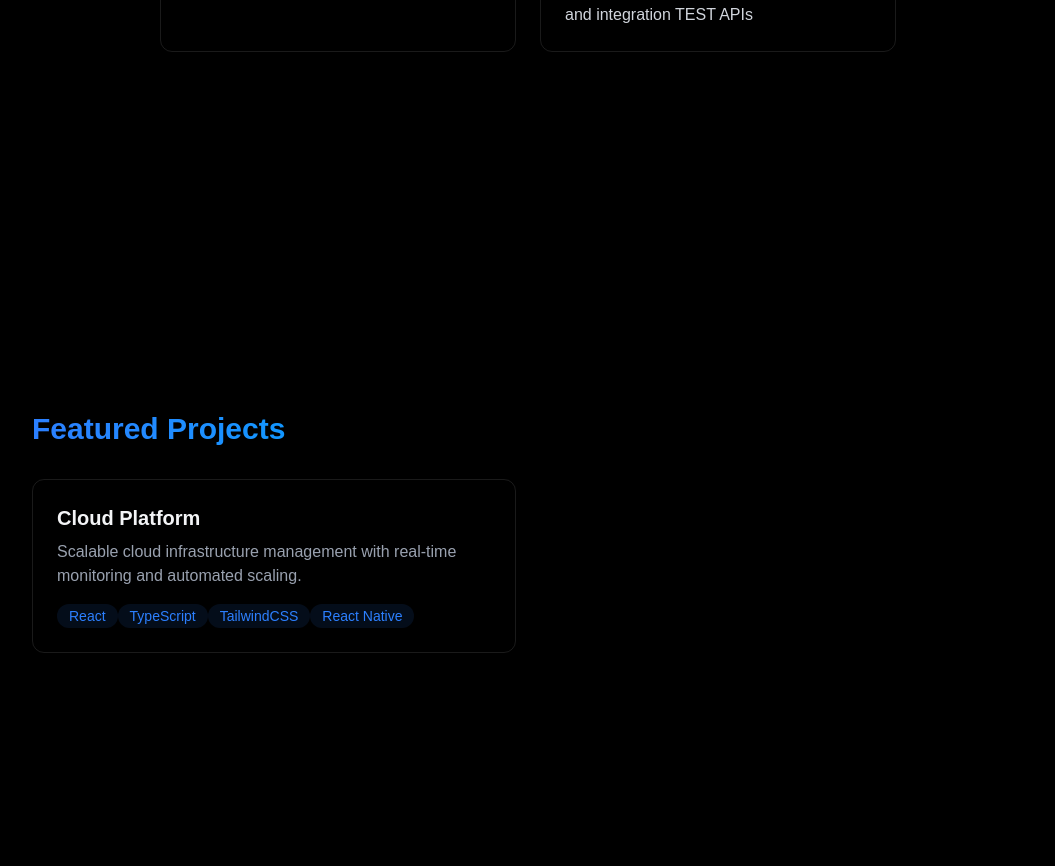
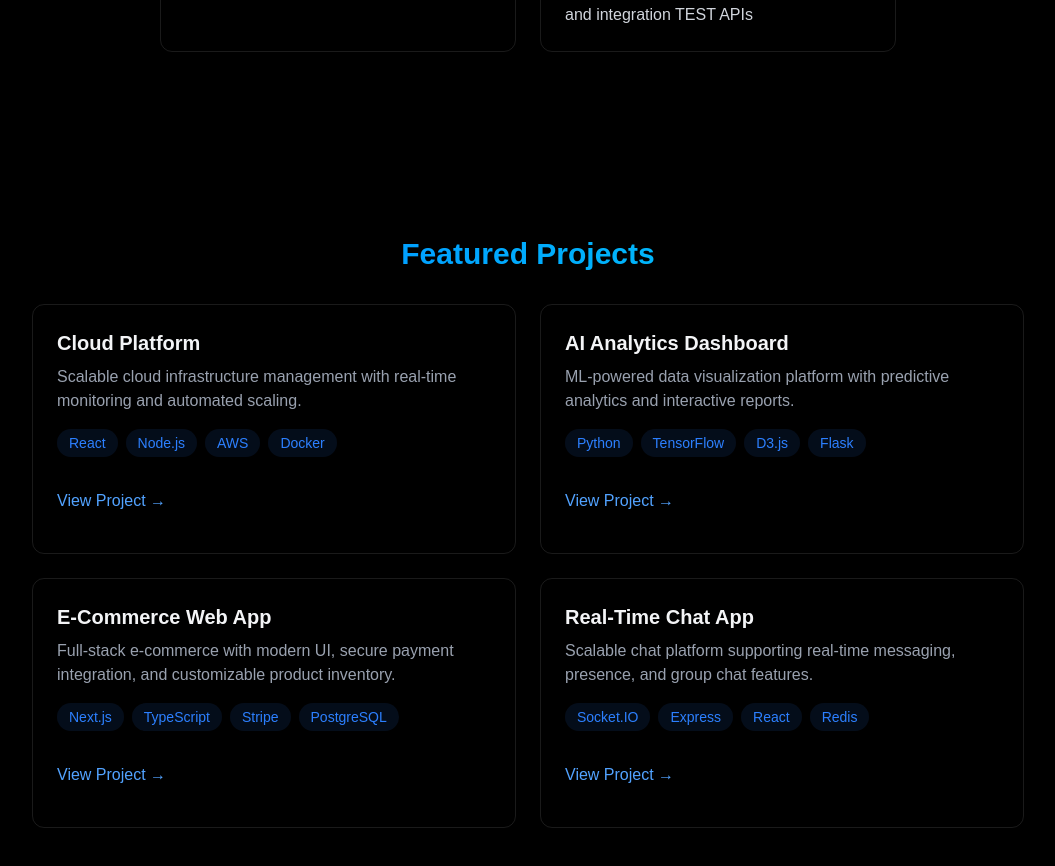
Before and after one commit to maundu55/portfolio, a React (Vite) app: page / in a window 1280 px wide. Shown: the part 1500-2366 px from the top of the page, without its empty margins (112-1167 px from the left). Built offline with nearby package versions, Linux system fonts and the light colour scheme.

Commit message:
add reveal animation effect

```diff
--- /dev/null
+++ b/src/components/RevealOnScroll.jsx
@@ -0,0 +1,26 @@
+import { useEffect, useRef } from "react";
+
+export const RevealOnScroll = ({ children }) => {
+  const ref = useRef(null);
+
+  useEffect(() => {
+    const observer = new IntersectionObserver(
+      ([entry]) => {
+        if (entry.isIntersecting) {
+          ref.current.classList.add("visible");
+        }
+      },
+      { threshold: 0.2, rootMargin: "0px 0px -50px 0px" }
+    );
+
+    if (ref.current) observer.observe(ref.current);
+
+    return () => observer.disconnect();
+  });
+
+  return (
+    <div ref={ref} className="reveal">
+      {children}
+    </div>
+  );
+};
--- a/src/components/sections/About.jsx
+++ b/src/components/sections/About.jsx
@@ -1,4 +1,4 @@
-import React from 'react'
+import { RevealOnScroll } from "../RevealOnScroll";
 
 const About = () => {
 
@@ -7,6 +7,7 @@
 
   return (
     <section id='about' className='min-h-screen flex items-center justify-center py-20'>
+        <RevealOnScroll>
         <div className='max-w-3xl mx-auto px-4'>
             <h2 className='text-3xl font-bold mb-8 bg-gradient-to-r from-blue-500 to-cyan-400 bg-clip-text text-transparent text-center'>About Me</h2>
 
@@ -66,6 +67,7 @@
                 </div>
         </div>
         </div>
+        </RevealOnScroll>
     </section>
   )
 }
--- a/src/components/sections/Home.jsx
+++ b/src/components/sections/Home.jsx
@@ -1,8 +1,10 @@
-import React from 'react'
+import {RevealOnScroll} from '../RevealOnScroll'
+
 
 const Home = () => {
   return (
     <section id='home' className='min-h-screen flex items-center justify-center relative'>
+      <RevealOnScroll>
       <div className='text-center z-10 px-4'>
         <h1 className='text-5xl md:text-7xl font-bold mb-6 bg-gradient-to-r from-blue-500 to-cyan-400 bg-clip-text text-transparent leading-right'>Hi, I'm Mary Maundu</h1>
         <p className='text-gray-400 text-lg mb-8 max-w-lg mx-auto'>
@@ -13,6 +15,7 @@
           <a href="#contact" className='border border-blue-500/50 text-blue-500 py-3 px-6 rounded font-medium transition-all duration-200 hover:-translate-y-0.5 hover:shadow-[0_0_15px_rgba(59, 130, 246, 0.2)] hover:bg-blue-500/10'>Contact Me</a>
         </div>
       </div>
+      </RevealOnScroll>
     </section>
   )
 }
--- a/src/components/sections/Projects.jsx
+++ b/src/components/sections/Projects.jsx
@@ -1,30 +1,169 @@
-import React from 'react'
+import { RevealOnScroll } from "../RevealOnScroll";
 
-const Projects = () => {
+ const Projects = () => {
   return (
-    <section id='projects' className='min-h-screen flex items-center justify-center py-20'>
-      <div className='max-w-5xl mx-auto px-4'>
-        <h2 className='text-3xl font-bold mb-8 bg-gradient-to-r from-blue-500 to-cyan-400 bg-clip-text text-transparent'>
-          Featured Projects
-        </h2>
-        <div className='grid grid-cols-1 md:grid-cols-2 gap-6'>
-            <div className='p-6 rounded-xl border border-white/10 hover:-translate-y-1 hover:border-blue-500/30 hover:shadow-[0_2px_8px_rgba(59, 130, 246,0.2)] transition'>
-              <h3 className='text-xl font-bold mb-2'>Cloud Platform</h3>
-              <p className='text-gray-400 mb-4'>
-                Scalable cloud infrastructure management with real-time monitoring and automated scaling.
+    <section
+      id="projects"
+      className="min-h-screen flex items-center justify-center py-20"
+    >
+      <RevealOnScroll>
+        <div className="max-w-5xl mx-auto px-4">
+          <h2 className="text-3xl font-bold mb-8 bg-gradient-to-r from-blue-500 to-cyan-400 bg-clip-text text-transparent text-center">
+            {" "}
+            Featured Projects
+          </h2>
+          <div className="grid grid-cols-1 md:grid-cols-2 gap-6">
+            <div className="p-6 rounded-xl border border-white/10 hover:-translate-y-1 hover:border-blue-500/30 hover:shadow-[0_2px_8px_rgba(59,130,246,0.2)] transition">
+              <h3 className="text-xl font-bold mb-2"> Cloud Platform</h3>
+              <p className="text-gray-400 mb-4">
+                Scalable cloud infrastructure management with real-time
+                monitoring and automated scaling.
               </p>
-              <div>
-                {['React', 'TypeScript', 'TailwindCSS', 'React Native'].map((tech, key)=>(
-                  <span key={key} className='bg-blue-500/10 text-blue-500 py-1 px-3 rounded-full text-sm hover:bg-blue-500/20 hover:shadow-[0_2px_8px_rgba(59, 130, 246,0.1)] transition-all'>
+              <div className="flex flex-wrap gap-2 mb-4">
+                {["React", "Node.js", "AWS", "Docker"].map((tech, key) => (
+                  <span
+                    key={key}
+                    className="bg-blue-500/10 text-blue-500 py-1 px-3 rounded-full text-sm hover:bg-blue-500/20
+                                    hover:shadow-[0_2px_8px_rgba(59,130,246,0.1)] transition-all
+                    "
+                  >
                     {tech}
                   </span>
                 ))}
               </div>
+
+              <div className="flex justify-between items-center">
+                <a
+                  href="#"
+                  className="text-blue-400 hover:text-blue-300 transition-colors my-4"
+                >
+                  View Project →
+                </a>
+              </div>
             </div>
+            <div
+              className="
+              glass p-6 rounded-xl border border-white/10
+              hover:-translate-y-1 hover:border-blue-500/30
+              hover:shadow-[0_4px_20px_rgba(59,130,246,0.1)]
+              transition-all
+            "
+            >
+              <h3 className="text-xl font-bold mb-2">AI Analytics Dashboard</h3>
+              <p className="text-gray-400 mb-4">
+                ML-powered data visualization platform with predictive analytics
+                and interactive reports.
+              </p>
+              <div className="flex flex-wrap gap-2 mb-4">
+                {["Python", "TensorFlow", "D3.js", "Flask"].map((tech, key) => (
+                  <span
+                    key={key}
+                    className="
+                      bg-blue-500/10 text-blue-500 py-1 px-3
+                      rounded-full text-sm
+                      transition
+                      hover:bg-blue-500/20 hover:-translate-y-0.5
+                      hover:shadow-[0_2px_8px_rgba(59,130,246,0.2)]
+                    "
+                  >
+                    {tech}
+                  </span>
+                ))}
+              </div>
+              <div className="flex justify-between items-center">
+                <a
+                  href="#"
+                  className="text-blue-400 hover:text-blue-300 transition-colors my-4"
+                >
+                  View Project →
+                </a>
+              </div>
+            </div>
+
+            <div
+              className="
+              glass p-6 rounded-xl border border-white/10
+              hover:-translate-y-1 hover:border-blue-500/30
+              hover:shadow-[0_4px_20px_rgba(59,130,246,0.1)]
+              transition-all
+            "
+            >
+              <h3 className="text-xl font-bold mb-2">E-Commerce Web App</h3>
+              <p className="text-gray-400 mb-4">
+                Full-stack e-commerce with modern UI, secure payment
+                integration, and customizable product inventory.
+              </p>
+              <div className="flex flex-wrap gap-2 mb-4">
+                {["Next.js", "TypeScript", "Stripe", "PostgreSQL"].map(
+                  (tech) => (
+                    <span
+                      key={tech}
+                      className="
+                      bg-blue-500/10 text-blue-500 py-1 px-3
+                      rounded-full text-sm
+                      transition
+                      hover:bg-blue-500/20 hover:-translate-y-0.5
+                      hover:shadow-[0_2px_8px_rgba(59,130,246,0.2)]
+                    "
+                    >
+                      {tech}
+                    </span>
+                  )
+                )}
+              </div>
+              <div className="flex justify-between items-center">
+                <a
+                  href="#"
+                  className="text-blue-400 hover:text-blue-300 transition-colors my-4"
+                >
+                  View Project →
+                </a>
+              </div>
+            </div>
+
+            <div
+              className="
+              glass p-6 rounded-xl border border-white/10
+              hover:-translate-y-1 hover:border-blue-500/30
+              hover:shadow-[0_4px_20px_rgba(59,130,246,0.1)]
+              transition-all
+            "
+            >
+              <h3 className="text-xl font-bold mb-2">Real-Time Chat App</h3>
+              <p className="text-gray-400 mb-4">
+                Scalable chat platform supporting real-time messaging, presence,
+                and group chat features.
+              </p>
+              <div className="flex flex-wrap gap-2 mb-4">
+                {["Socket.IO", "Express", "React", "Redis"].map((tech, key) => (
+                  <span
+                    key={key}
+                    className="
+                      bg-blue-500/10 text-blue-500 py-1 px-3
+                      rounded-full text-sm
+                      transition
+                      hover:bg-blue-500/20 hover:-translate-y-0.5
+                      hover:shadow-[0_2px_8px_rgba(59,130,246,0.2)]
+                    "
+                  >
+                    {tech}
+                  </span>
+                ))}
+              </div>
+              <div className="flex justify-between items-center ">
+                <a
+                  href="#"
+                  className="text-blue-400 hover:text-blue-300 transition-colors my-4"
+                >
+                  View Project →
+                </a>
+              </div>
+            </div>
+          </div>
         </div>
-      </div>
+      </RevealOnScroll>
     </section>
-  )
-}
+  );
+};
 
 export default Projects
--- a/src/index.css
+++ b/src/index.css
@@ -34,3 +34,12 @@
     animation: loading 0.8s ease infinite;
   }
 }
+.reveal{
+  opacity: 0;
+  transform: translateY(20px);
+  transition: opacity 0.7s ease, transform 0.7s ease;
+}
+.reveal.visible {
+  opacity: 1;
+  transform: translateY(0);
+}
```
